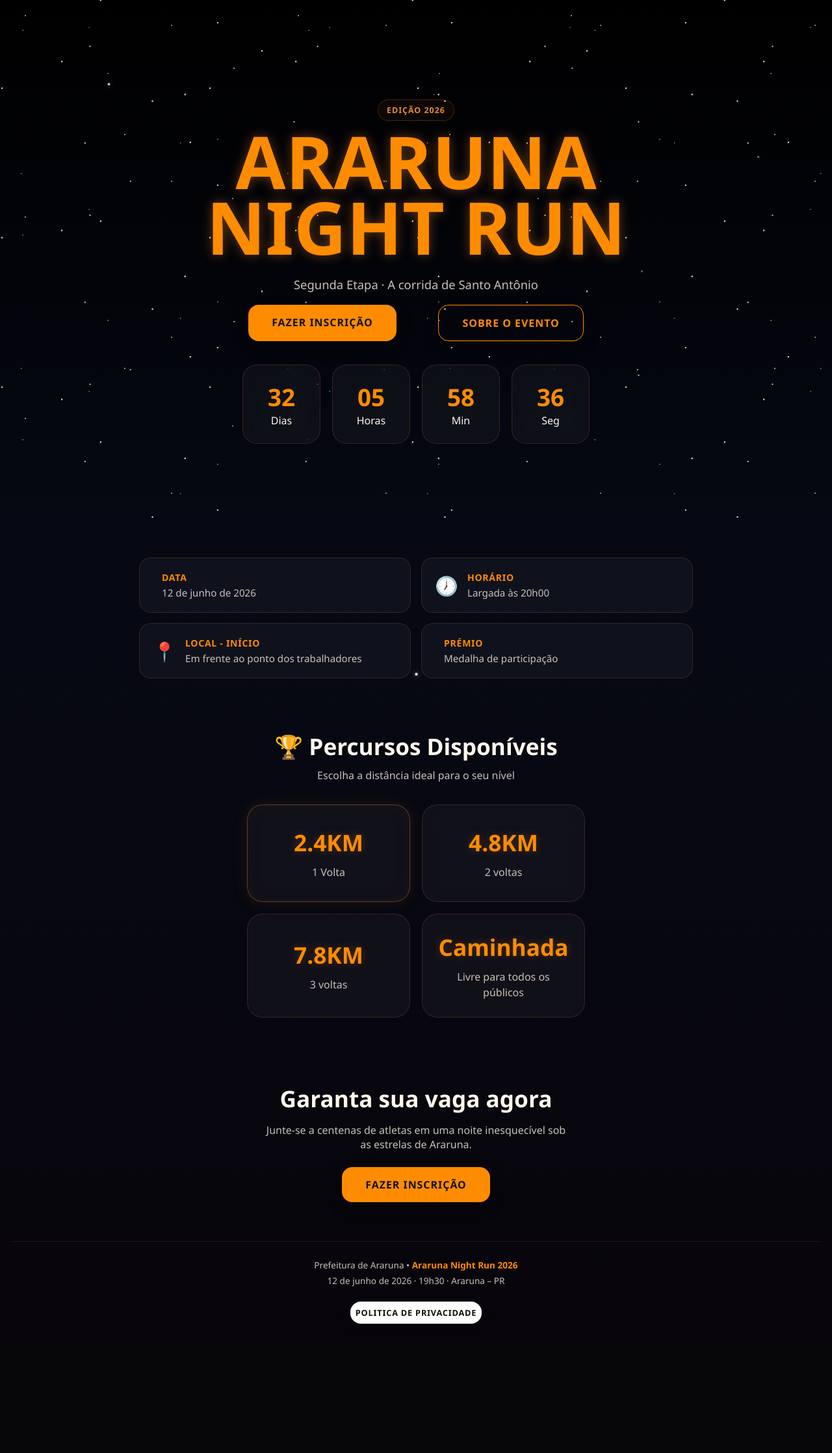
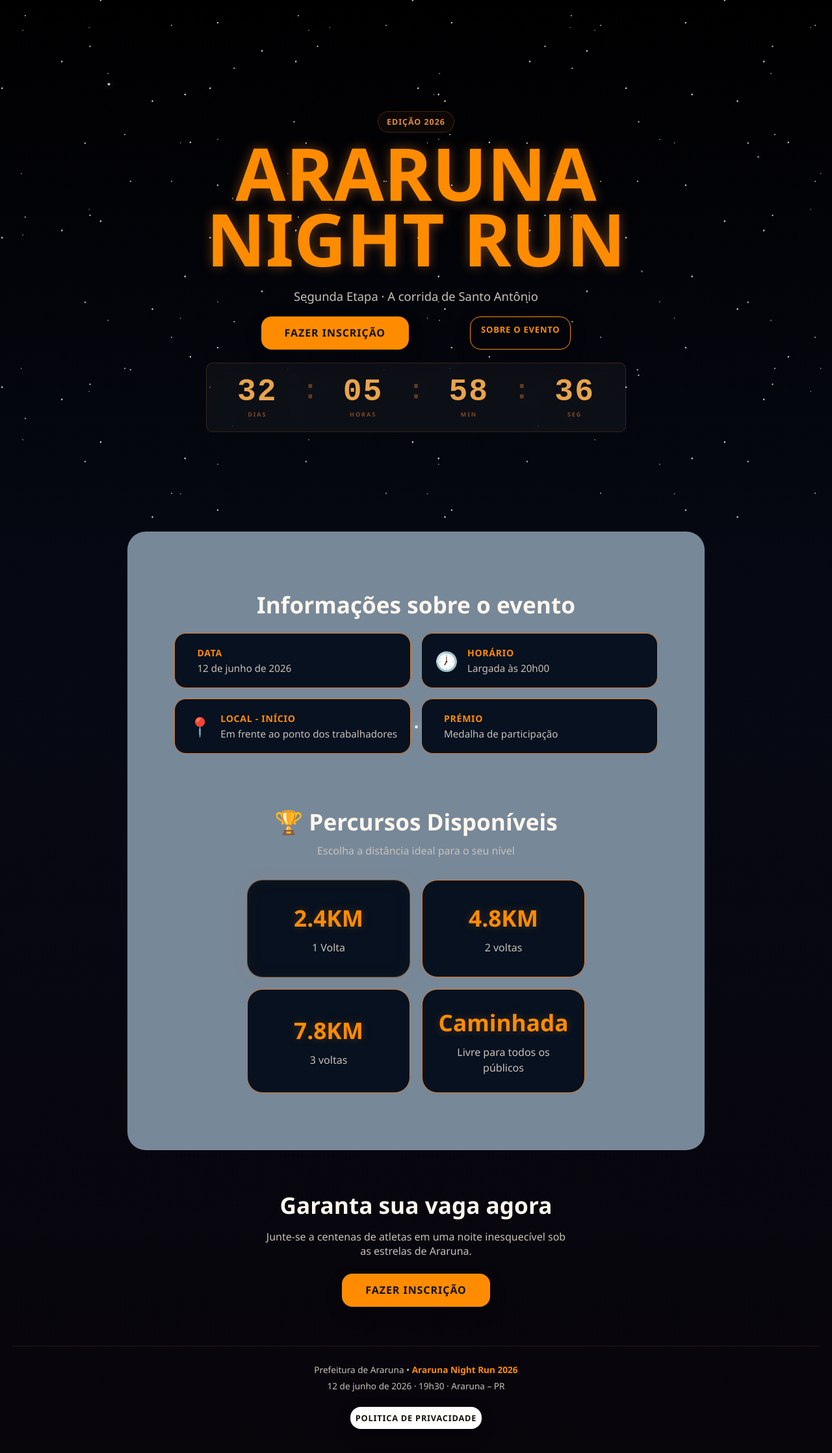
Before and after one commit to prefeituraararunaparana-creator/ArarunaNightRunFormulario, a Flask app: page / in a window 1280 px wide. Shown: the whole page at 65% size. Before the commit the page ends 2037 px from the top, so only its background shows below. Run offline with Flask 3, Linux system fonts and the light colour scheme.

Commit message:
adcionando um container na página principal

```diff
--- a/static/css/style.css
+++ b/static/css/style.css
@@ -8,7 +8,7 @@
     --neon-orange: #ff8c00;
     --neon-orange-strong: #ff8c00;
     --night-black: #02030a;
-    --card-bg: rgba(20, 20, 24, 0.88);
+    --card-bg: #07111f;
     --field-bg: #f4f1ea;
     --field-border: rgba(242, 138, 46, 0.35);
     --text-light: #fff7ed;
@@ -532,7 +532,17 @@ button {
 .home_buttons {
     margin-top: 16px;
     display: flex;
-    justify-content: space-evenly;
+    flex-direction: column;
+    align-items: stretch;
+    gap: 10px;
+}
+
+.btn-orange,
+.about {
+    padding: 12px 16px;
+    font-size: 13px;
+    line-height: 1.2;
+    white-space: nowrap;
 }
 
 button:hover {
@@ -810,9 +820,8 @@ button:disabled {
 
     border-radius: 24px;
 
-    background: rgba(255, 255, 255, 0.04);
-
-    border: 1px solid rgba(217, 122, 43, 0.2);
+    background: #07111f;
+    border: 1px solid #d97a2b;
 
     backdrop-filter: blur(10px);
 
@@ -870,6 +879,13 @@ button:disabled {
 @media (max-width: 560px) {
     .categories-grid {
         grid-template-columns: 1fr;
+    }
+}
+
+@media (min-width: 560px) {
+    .home_buttons {
+        flex-direction: row;
+        justify-content: space-evenly;
     }
 }
 
@@ -2166,6 +2182,54 @@ button:disabled {
     grid-template-columns: repeat(2, 1fr);
     gap: 16px;
 }
+.countdown {
+    display: flex;
+    align-items: center;
+    justify-content: center;
+    width: 100%;
+    box-sizing: border-box;
+    padding: 20px 12px;
+    background: rgba(255, 255, 255, 0.04);
+    border: 1px solid rgba(217, 122, 43, 0.2);
+    backdrop-filter: blur(10px);
+    border-radius: 10px;
+    margin-top: 20px;
+    gap: 4px;
+}
+
+.countdown .unit {
+    display: flex;
+    flex-direction: column;
+    align-items: center;
+    gap: 4px;
+    flex: 1;
+}
+
+.countdown .unit span:first-child {
+    font-family: "Courier New", monospace;
+    font-size: clamp(24px, 8vw, 48px);
+    font-weight: 700;
+    color: #e8a44a;
+    line-height: 1;
+    letter-spacing: 2px;
+}
+
+.countdown .label {
+    font-size: 9px;
+    font-weight: 600;
+    letter-spacing: 2px;
+    text-transform: uppercase;
+    color: rgba(217, 122, 43, 0.55);
+}
+
+.countdown .sep {
+    font-family: "Courier New", monospace;
+    font-size: clamp(20px, 6vw, 40px);
+    font-weight: 700;
+    color: rgba(217, 122, 43, 0.4);
+    margin-bottom: 18px;
+    flex-shrink: 0;
+}
 
 .info-card {
     display: flex;
@@ -2173,8 +2237,8 @@ button:disabled {
     gap: 14px;
     padding: 20px;
     border-radius: 18px;
-    background: rgba(255, 255, 255, 0.04);
-    border: 1px solid rgba(217, 122, 43, 0.2);
+    background: #07111f;
+    border: 1px solid #d97a2b;
     backdrop-filter: blur(10px);
     transition: 0.28s ease;
 }
@@ -2489,3 +2553,11 @@ a:hover {
         line-height: 1.9;
     }
 }
+
+.event-info {
+    background-color: lightslategray;
+    border-radius: 28px;
+    padding: clamp(20px, 4vw, 48px);
+    backdrop-filter: blur(14px);
+    -webkit-backdrop-filter: blur(14px);
+}
--- a/templates/home.html
+++ b/templates/home.html
@@ -32,32 +32,28 @@
                     <a href="/formulario" class="btn-orange">Fazer Inscrição</a>
                     <a href="/sobre" class="about">Sobre o Evento</a>
                 </div>
-
                 <div class="countdown">
-                    <div class="count-box">
-                        <strong id="cd-days">--</strong>
-                        <span>Dias</span>
-                    </div>
-                    <div class="count-box">
-                        <strong id="cd-hours">--</strong>
-                        <span>Horas</span>
-                    </div>
-                    <div class="count-box">
-                        <strong id="cd-mins">--</strong>
-                        <span>Min</span>
-                    </div>
-                    <div class="count-box">
-                        <strong id="cd-secs">--</strong>
-                        <span>Seg</span>
-                    </div>
-                </div>
+                  <div class="unit"><span id="cd-days">00</span><span class="label">dias</span></div>
+                  <span class="sep">:</span>
+                  <div class="unit"><span id="cd-hours">00</span><span class="label">horas</span></div>
+                  <span class="sep">:</span>
+                  <div class="unit"><span id="cd-mins">00</span><span class="label">min</span></div>
+                  <span class="sep">:</span>
+                  <div class="unit"><span id="cd-secs">00</span><span class="label">seg</span></div>
                 </div>
         </section>
 
         <!-- INFORMAÇÕES -->
+        <div class="event-info">
             <section class="info-section">
+                <div style="text-align: center;">
+                    <h2 class="section-title" style="margin-bottom: 20px;">Informações sobre o evento</h2>
+
+                </div>
                 <div class="info-grid">
+
                     <div class="info-card">
+
                         <div class="info-icon"></div>
                         <div>
                             <strong>Data</strong>
@@ -119,6 +115,7 @@
                     </div>
                 </div>
             </section>
+        </div>
 
         <!-- CTA -->
         <section class="cta-section">
@@ -163,17 +160,6 @@
             }
             tick();
             setInterval(tick, 1000);
-
-            document.addEventListener("click", (e) => {
-                for (let i = 0; i < 5; i++) {
-                    const p = document.createElement("div");
-                    p.className = "comet-particle";
-                    p.style.left = e.clientX + (Math.random() * 20 - 10) + "px";
-                    p.style.top = e.clientY + (Math.random() * 20 - 10) + "px";
-                    document.body.appendChild(p);
-                    setTimeout(() => p.remove(), 800);
-                }
-            });
         </script>
     </body>
 </html>
```
Lines whose indentation alone changed are shown as unchanged.
